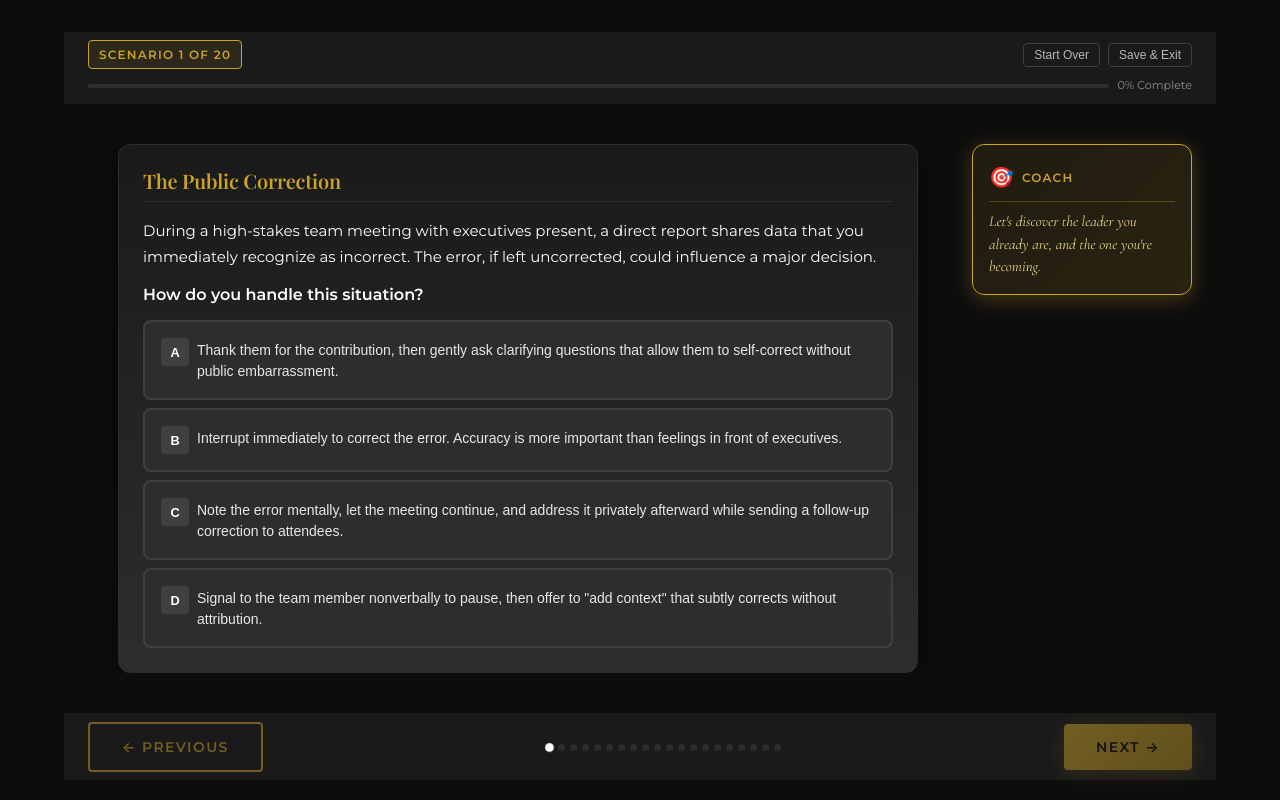
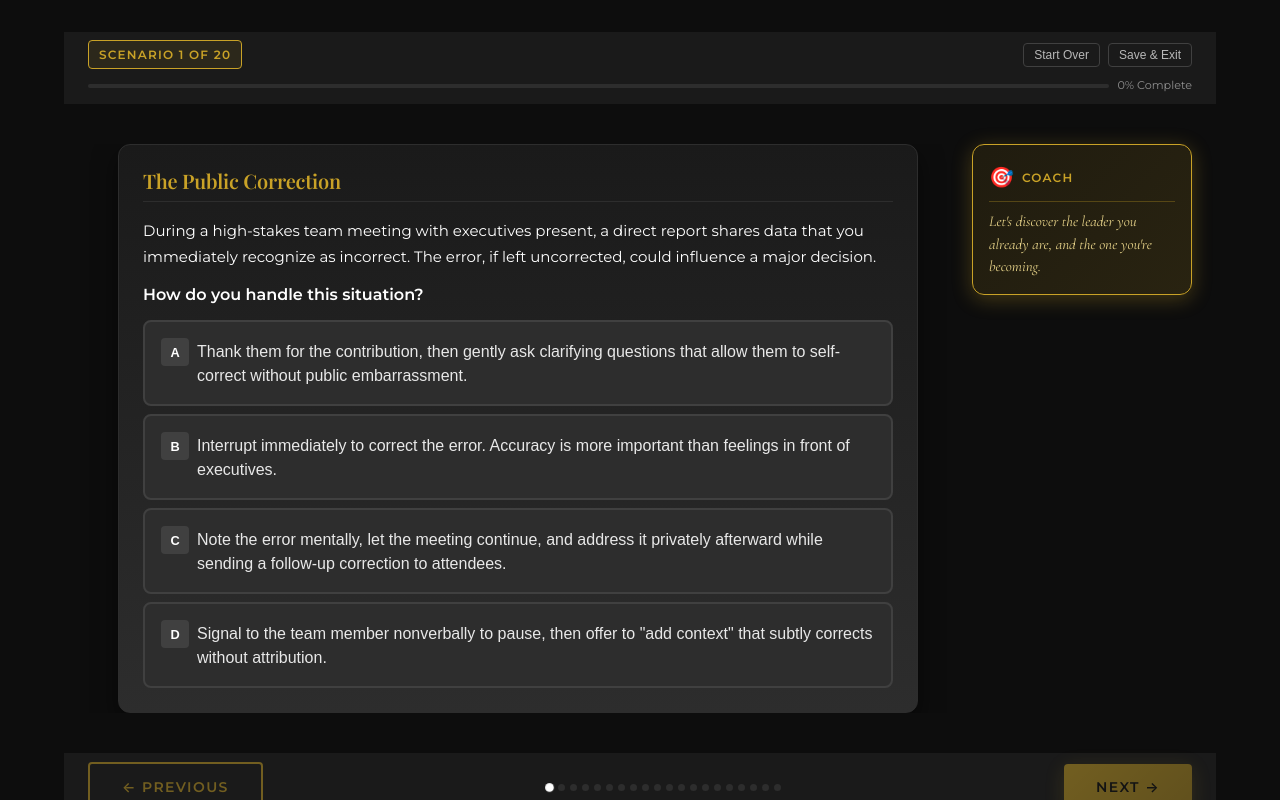
Before and after one commit to georgebthomas-7002/mickunplugged, a React (Vite) app: page /start in a window 1280 px wide. Both pictures are taken after typing "name@example.com", "Sample", "Sample", "Sample" into the empty fields and a click on the button "START ASSESSMENT". Shown: the top 800 px of the page. Built offline with nearby package versions, Linux system fonts and the light colour scheme; a web font is replaced by a local one.

Commit message:
style: Increase choice-text font size from 14px to 16px

```diff
--- a/src/pages/AssessmentPage.css
+++ b/src/pages/AssessmentPage.css
@@ -216,7 +216,7 @@
 }
 
 .choice-text {
-  font-size: 0.875rem;
+  font-size: 1rem;
   line-height: 1.5;
   color: var(--color-gray-100);
   padding-top: 0.125rem;
```
